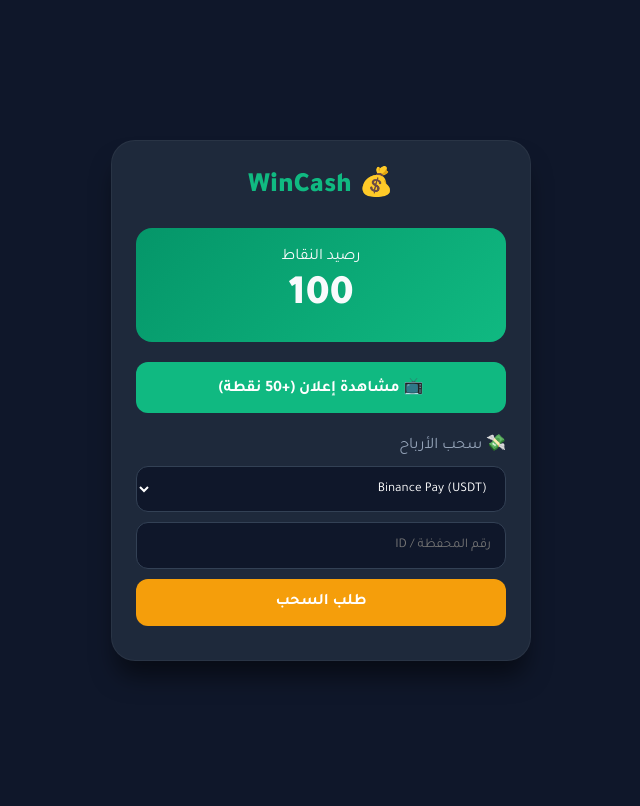
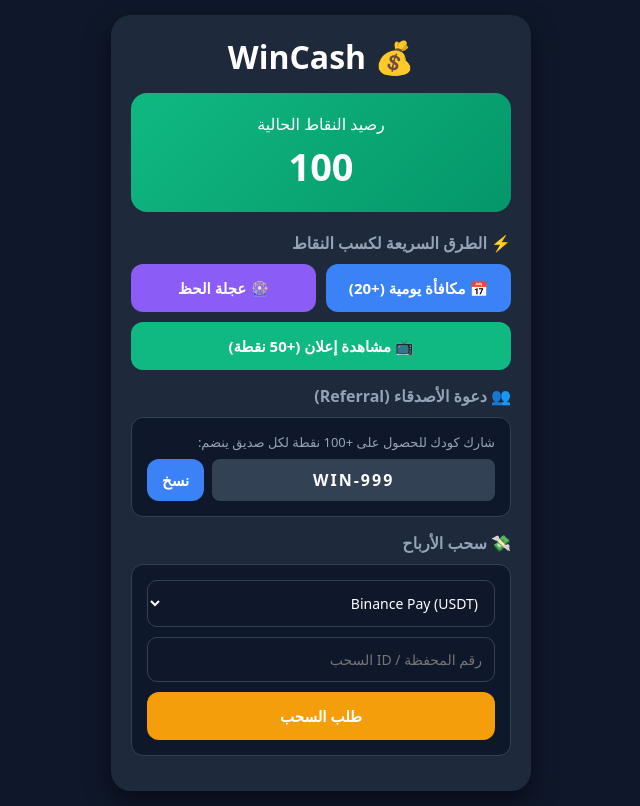
Before and after one commit to alzaem999/Win-cash-, a website: page index.html in a window 1280 px wide. Shown: the whole page, without its empty margins (319-959 px from the left). Drawn offline with Linux system fonts and the light colour scheme.

Commit message:
Add full features

```diff
--- a/index.html
+++ b/index.html
@@ -4,34 +4,99 @@
   <meta charset="UTF-8">
   <meta name="viewport" content="width=device-width, initial-scale=1.0">
   <title>WinCash</title>
-    <link href="https://fonts.googleapis.com/css2?family=Tajawal:wght@400;700;900&display=swap" rel="stylesheet">
   <style>
-        :root { --bg-color: #0f172a; --card-bg: #1e293b; --accent-green: #10b981; --accent-orange: #f59e0b; --text-main: #f8fafc; --text-sub: #94a3b8; }
-        * { box-sizing: border-box; margin: 0; padding: 0; font-family: 'Tajawal', sans-serif; }
-        body { background-color: var(--bg-color); color: var(--text-main); min-height: 100vh; display: flex; justify-content: center; align-items: center; padding: 15px; }
-        .app-container { width: 100%; max-width: 420px; background: var(--card-bg); border-radius: 24px; padding: 24px; box-shadow: 0 20px 25px -5px rgba(0, 0, 0, 0.5); border: 1px solid rgba(255, 255, 255, 0.05); }
-        .header { text-align: center; margin-bottom: 24px; }
-        .header h1 { font-size: 28px; font-weight: 900; color: var(--accent-green); }
-        .balance-card { background: linear-gradient(135deg, #059669, #10b981); border-radius: 16px; padding: 20px; text-align: center; margin-bottom: 20px; }
-        .balance-card h2 { font-size: 42px; font-weight: 900; margin-top: 5px; }
-        .btn { width: 100%; padding: 14px; border: none; border-radius: 12px; font-size: 16px; font-weight: 700; cursor: pointer; margin-bottom: 10px; }
-        .btn-ad { background-color: var(--accent-green); color: #fff; }
-        .btn-withdraw { background-color: var(--accent-orange); color: #fff; }
-        select, input { width: 100%; padding: 14px; background: #0f172a; border: 1px solid #334155; border-radius: 12px; color: #fff; margin-bottom: 10px; }
+    * { box-sizing: border-box; font-family: system-ui, -apple-system, sans-serif; margin: 0; padding: 0; }
+    body { background-color: #0f172a; color: #fff; display: flex; justify-content: center; padding: 15px; }
+    .app-container { width: 100%; max-width: 420px; background: #1e293b; padding: 20px; border-radius: 20px; box-shadow: 0 10px 25px rgba(0,0,0,0.5); }
+    .header { text-align: center; margin-bottom: 15px; }
+    .balance-card { background: linear-gradient(135deg, #10b981, #059669); padding: 20px; border-radius: 16px; text-align: center; margin-bottom: 20px; }
+    .balance-card h2 { font-size: 38px; margin-top: 5px; }
+    .section-title { font-size: 16px; font-weight: bold; margin: 15px 0 10px; color: #94a3b8; display: flex; align-items: center; gap: 6px; }
+    .grid-2 { display: grid; grid-template-columns: 1fr 1fr; gap: 10px; margin-bottom: 10px; }
+    .btn { width: 100%; padding: 14px; border: none; border-radius: 12px; font-size: 15px; font-weight: 700; cursor: pointer; transition: 0.2s; color: #fff; display: flex; align-items: center; justify-content: center; gap: 8px; }
+    .btn:active { transform: scale(0.98); }
+    .btn-green { background-color: #10b981; }
+    .btn-blue { background-color: #3b82f6; }
+    .btn-purple { background-color: #8b5cf6; }
+    .btn-orange { background-color: #f59e0b; }
+    .card-box { background: #0f172a; border: 1px solid #334155; padding: 15px; border-radius: 12px; margin-bottom: 15px; }
+    select, input { width: 100%; padding: 12px; background: #0f172a; border: 1px solid #334155; border-radius: 10px; color: #fff; margin-bottom: 10px; outline: none; font-size: 14px; }
+    .referral-box { display: flex; gap: 8px; margin-top: 8px; }
+    .referral-code { background: #334155; padding: 10px; border-radius: 8px; text-align: center; font-weight: bold; flex: 1; letter-spacing: 2px; }
   </style>
 </head>
 <body>
   <div class="app-container">
     <div class="header"><h1>💰 WinCash</h1></div>
+
     <div class="balance-card">
-        <span>رصيد النقاط</span>
+      <span>رصيد النقاط الحالية</span>
       <h2 id="points">100</h2>
     </div>
-    <button class="btn btn-ad" onclick="alert('مشاهدة الإعلان...')">📺 مشاهدة إعلان (+50 نقطة)</button>
-    <div style="color:var(--text-sub); margin:10px 0;">💸 سحب الأرباح</div>
-    <select><option>Binance Pay (USDT)</option></select>
-    <input type="text" placeholder="رقم المحفظة / ID">
-    <button class="btn btn-withdraw" onclick="alert('طلب السحب')">طلب السحب</button>
+
+    <div class="section-title">⚡ الطرق السريعة لكسب النقاط</div>
+    <div class="grid-2">
+      <button class="btn btn-blue" onclick="dailyCheckIn()">📅 مكافأة يومية (+20)</button>
+      <button class="btn btn-purple" onclick="spinWheel()">🎡 عجلة الحظ</button>
     </div>
+    <button class="btn btn-green" style="margin-bottom: 15px;" onclick="watchAd()">📺 مشاهدة إعلان (+50 نقطة)</button>
+
+    <div class="section-title">👥 دعوة الأصدقاء (Referral)</div>
+    <div class="card-box">
+      <p style="font-size: 13px; color: #94a3b8;">شارك كودك للحصول على +100 نقطة لكل صديق ينضم:</p>
+      <div class="referral-box">
+        <div class="referral-code">WIN-999</div>
+        <button class="btn btn-blue" style="width: auto; padding: 10px 15px;" onclick="copyCode()">نسخ</button>
+      </div>
+    </div>
+
+    <div class="section-title">💸 سحب الأرباح</div>
+    <div class="card-box">
+      <select id="method">
+        <option>Binance Pay (USDT)</option>
+        <option>M-Pesa</option>
+        <option>Payeer</option>
+      </select>
+      <input type="text" placeholder="رقم المحفظة / ID السحب">
+      <button class="btn btn-orange" onclick="withdraw()">طلب السحب</button>
+    </div>
+  </div>
+
+  <script>
+    let pts = 100;
+    const ptsEl = document.getElementById('points');
+
+    function watchAd() {
+      pts += 50;
+      ptsEl.innerText = pts;
+      alert("تمت مشاهدة الإعلان وإضافة +50 نقطة!");
+    }
+
+    function dailyCheckIn() {
+      pts += 20;
+      ptsEl.innerText = pts;
+      alert("تم استلام المكافأة اليومية +20 نقطة!");
+    }
+
+    function spinWheel() {
+      const reward = Math.floor(Math.random() * 50) + 10;
+      pts += reward;
+      ptsEl.innerText = pts;
+      alert(`ربحت في عجلة الحظ +${reward} نقطة!`);
+    }
+
+    function copyCode() {
+      navigator.clipboard.writeText("WIN-999");
+      alert("تم نسخ كود الدعوة!");
+    }
+
+    function withdraw() {
+      if(pts < 1000) {
+        alert("الحد الأدنى للسحب هو 1000 نقطة!");
+      } else {
+        alert("تم ارسال طلب السحب بنجاح!");
+      }
+    }
+  </script>
 </body>
 </html>
```
Lines whose indentation alone changed are shown as unchanged.
